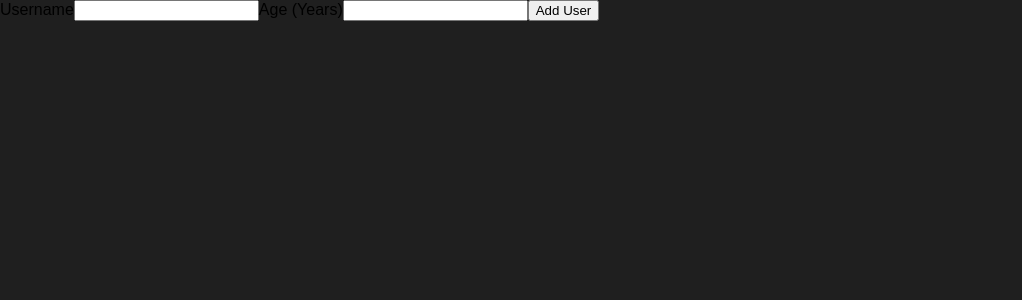
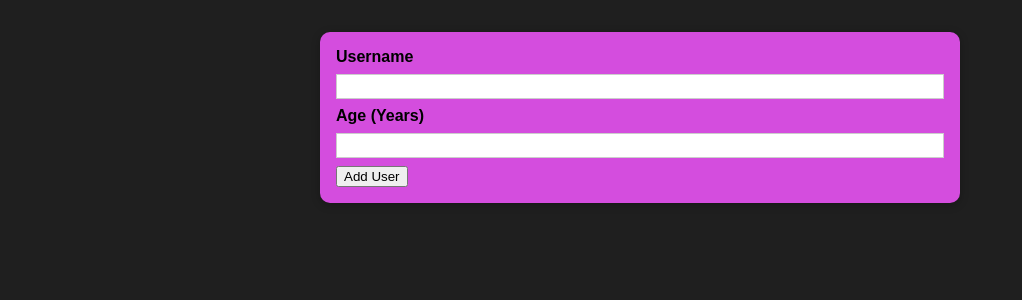
Before and after one commit to demetriusvissarion/User_profile, a React (Create React App) app: page / in a window 1280 px wide. Shown: the top 300 px of the page, without its empty margins (0-1022 px from the left). Built offline with nearby package versions, Linux system fonts and the light colour scheme.

Commit message:
moving to css modules

```diff
--- a/src/components/UI/card.js
+++ b/src/components/UI/card.js
@@ -1,11 +1,11 @@
 import React from "react";
 
-import "./card.module.css";
+import classes from "./card.module.css";
 
 const Card = (props) => {
-  const classes = "card " + props.className;
-
-  return <div className={classes}>{props.children}</div>;
+  return (
+    <div className={`${classes.card} ${props.className}`}>{props.children}</div>
+  );
 };
 
 export default Card;
--- a/src/components/UI/card.module.css
+++ b/src/components/UI/card.module.css
@@ -1,4 +1,5 @@
 .card {
-  border-radius: 12px;
-  box-shadow: 0 1px 8px rgba(0, 0, 0, 0.25);
+  background: rgb(212, 77, 222);
+  box-shadow: 0 2px 8px rgba(0, 0, 0, 0.26);
+  border-radius: 10px;
 }
--- a/src/components/Users/AddUser.js
+++ b/src/components/Users/AddUser.js
@@ -1,6 +1,7 @@
 import React from "react";
 
 import Card from "../UI/card";
+import classes from "./AddUser.module.css";
 
 const AddUser = (props) => {
   const addUserHandler = (event) => {
@@ -8,7 +9,7 @@
   };
 
   return (
-    <Card>
+    <Card className={classes.input}>
       <form onSubmit={addUserHandler}>
         <label htmlFor="username">Username</label>
         <input id="username" type="text" />
--- /dev/null
+++ b/src/components/Users/AddUser.module.css
@@ -0,0 +1,26 @@
+.input {
+  margin: 2rem auto;
+  padding: 1rem;
+  width: 90%;
+  max-width: 40rem;
+}
+
+.input label {
+  display: block;
+  font-weight: bold;
+  margin-bottom: 0.5rem;
+}
+
+.input input {
+  font: inherit;
+  display: block;
+  width: 100%;
+  border: 1px solid #ccc;
+  padding: 0.15rem;
+  margin-bottom: 0.5rem;
+}
+
+.input input:focus {
+  outline: none;
+  border-color: #4f005f;
+}
```
